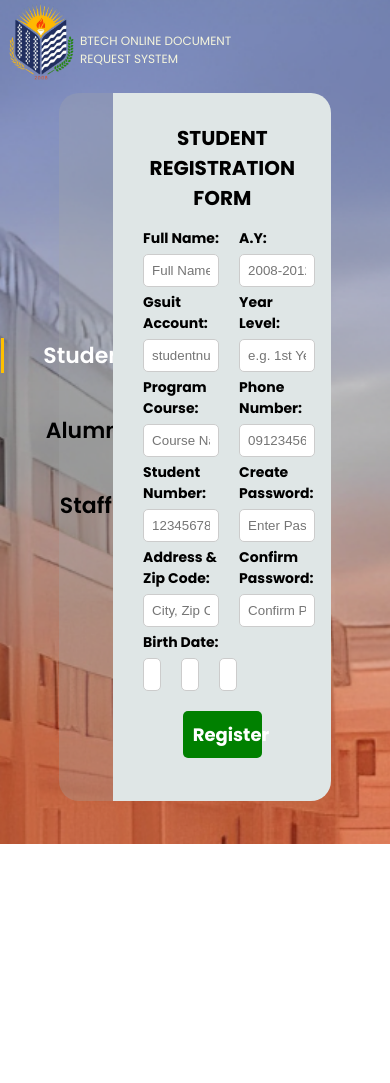
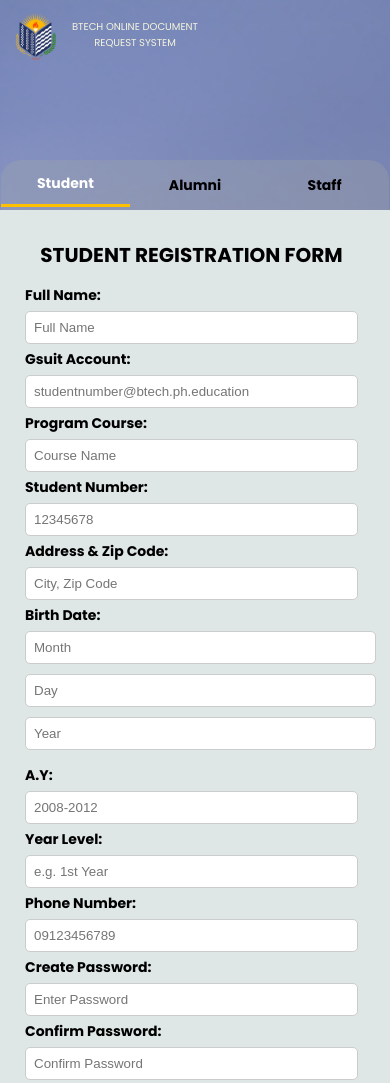
Before and after one commit to Renzy20/BTECH-E-Request, a website: page HTML Folder/register.html in a window 390 px wide. Shown: the top 1083 px of the page. Before the commit the page ends 844 px from the top, so only its background shows below. Drawn offline with Linux system fonts and the light colour scheme; files whose address does not match are found by name.

Commit message:
DONE FIXING ALL THE RESPONSIVENESS

```diff
--- /dev/null
+++ b/CSS Folder/Mobile Css Folder/mobileviewreg.css
@@ -0,0 +1,200 @@
+/* Mobile Styles */
+@media (max-width: 768px) {
+    body {
+        flex-direction: column;
+        height: auto;
+        padding: 10px;
+        background-size: cover;
+        background-position: center;
+    }
+
+    .navbar {
+        display: flex;
+        flex-direction: row;
+        align-items: left;
+        text-align: center;
+        width: 100%;
+    }
+
+    .logo-size {
+        height: 50px;
+        width: 50px;
+    }
+
+    .txt-center {
+        display: flex;
+        justify-content: start;
+        align-items: center;
+        text-align: left;
+
+        height: 50px;
+        width: 150px;
+    }
+
+    p {
+        font-size: 10px;
+        text-align: center;
+        width: 100%;
+    }
+
+    .container {
+        flex-direction: column;
+        width: 100%;
+        height: auto;
+        margin-top: 100px;
+        align-items: center;
+    }
+
+    .person-section {
+        width: 105%;
+        height: 50px;
+        display: flex;
+        justify-content: center;
+        align-items: center;
+        text-align: center;
+
+        border-bottom-right-radius: 0;
+        border-bottom-left-radius: 0;
+        border-top-left-radius: 20px;
+        border-top-right-radius: 20px;
+    }
+
+    .personregister-form {
+        width: 100%;
+        height: auto;
+        padding: 15px;
+        flex-direction: column;
+
+        border-top-right-radius: 0;
+        border-bottom-left-radius: 20px;
+        border-bottom-right-radius: 20px;
+    }
+
+    .group-form {
+        flex-direction: row;
+        justify-content: center;
+        width: 100%;
+    }
+
+    button {
+        width: 90%;
+        font-size: 16px;
+        padding: 8px;
+        margin: 5px 0;
+        text-align: center;
+    }
+
+    .tab {
+        flex: 1;
+        text-align: center;
+        font-size: 14px;
+        font-weight: bold;
+        padding: 10px;
+        cursor: pointer;
+    }
+
+    .tab.active {
+        border-bottom: 3px solid #FFC000;
+        border-left: none;
+    }
+
+    .studentreg-form {
+        width: 90%;
+        padding: 15px;
+    }
+
+    .contain {
+        width: 100%;
+    }
+
+    .input-group {
+        flex-direction: column;
+        width: 100%;
+        gap: 10px;
+    }
+
+    .inputfield {
+        width: 100%;
+    }
+
+    .birth-fields {
+        flex-direction: column;
+        width: 100%;
+        gap: 10px;
+    }
+
+    .birth-fields input {
+        width: 100%;
+    }
+
+    .register-btn {
+        width: 60%;
+        font-size: 16px;
+        padding: 10px;
+
+        margin-top: 20px;
+    }
+
+    .upload-box {
+        width: 100%;
+        height: 80px;
+        margin-top: 10px;
+    }
+
+    .contains {
+        width: 100%;
+        padding: 20px;
+        text-align: center;
+    }
+
+    .input-groups {
+        width: 100%;
+    }
+
+    .inputfields {
+        width: 100%;
+    }
+
+    .inputs {
+        width: 100%;
+    }
+
+    .register-bttn,
+    .register-staff-btn {
+        width: 100%;
+        font-size: 16px;
+        padding: 10px;
+    }
+
+    .center {
+        width: 100%;
+    }
+
+    #staff-form {
+        width: 92%;
+        height: auto;
+        margin-top: 20px;
+    }
+
+    #staff {
+        width: 90%;
+        height: 80vh;
+        margin: 10px 0;
+    }
+
+    .override-txt {
+        width: 100%;
+        margin-top: 5px;
+    }
+
+    .labels {
+        margin: 0;
+        width: 100%;
+    }
+
+    .inputs {
+        padding: 10px;
+        width: 100%;
+        border-radius: 10px;
+    }
+}
--- a/CSS Folder/Register Css Folder/register.css
+++ b/CSS Folder/Register Css Folder/register.css
@@ -18,7 +18,6 @@ body {
 .navbar {
     width: 100%;
     display: flex;
-    position: fixed;
     top: 0;
     left: 1;
 }
--- a/HTML Folder/register.html
+++ b/HTML Folder/register.html
@@ -12,6 +12,7 @@
         href="C:\Users\Administrator\OneDrive\Documents\BTECH-E-Request\CSS Folder\Register Css Folder\register.css">
     <link href="https://fonts.googleapis.com/css2?family=Poppins:wght@300;400;500;600;700&display=swap"
         rel="stylesheet">
+    <link rel="stylesheet" href="../CSS Folder/Mobile Css Folder/mobileviewreg.css">
 
 </head>
 
--- a/JS Folder/Login Script/loginbackend.js
+++ b/JS Folder/Login Script/loginbackend.js
@@ -20,7 +20,7 @@ document.querySelector(".login-btn").addEventListener("click", async function (e
 
         if (response.ok) {
             alert(result.message);
-            window.location.href = "dashboard.html"; // Redirect to dashboard
+            window.location.href = "../HTML Folder/studentdashboard.html"; // Redirect to dashboard
         } else {
             alert(result.error);
         }
```
Also changed, not shown: HTML Folder/studentdashboard.html (added, +18 -0 lines), CSS Folder/Dashboard Css Folder/studentdashboard.css (added).
